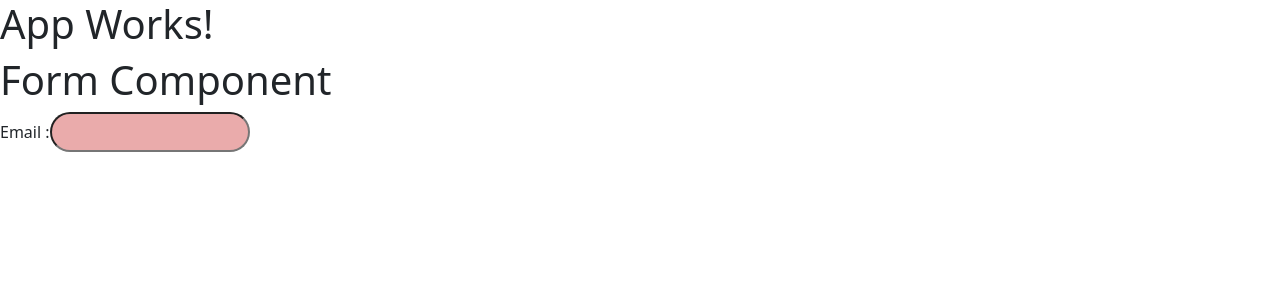
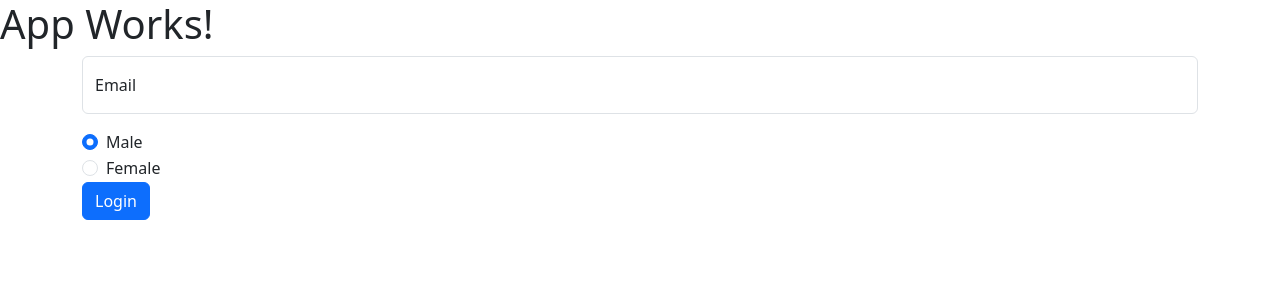
Before and after one commit to synergy2411/apr-24-frontend, a React (Create React App) app in the folder frontend/: page / in a window 1280 px wide. Shown: the top 300 px of the page. Built offline with nearby package versions, Linux system fonts and the light colour scheme.

Commit message:
controlled radio button

```diff
--- a/frontend/src/Components/Demo/ControlledComp.jsx
+++ b/frontend/src/Components/Demo/ControlledComp.jsx
@@ -1,12 +1,74 @@
-import Input from "../UI/Input";
+import { useState } from "react";
 
 function ControlledComp() {
+  const [enteredEmail, setEnteredEmail] = useState("");
+  const [selectedGender, setSelectedGender] = useState("male");
+
+  const emailChangeHandler = (event) => setEnteredEmail(event.target.value);
+
+  const loginHandler = () => {
+    console.log("Email : ", enteredEmail);
+  };
+
   return (
-    <>
-      <h1>Form Component</h1>
-      <label htmlFor="email">Email : </label>
-      <Input id="email" />
-    </>
+    <div className="container">
+      <form>
+        {/* Controlled Component */}
+        <div className="form-floating mb-3">
+          <input
+            type="email"
+            className="form-control"
+            name="email"
+            id="email"
+            placeholder=""
+            value={enteredEmail}
+            onChange={emailChangeHandler}
+          />
+          <label htmlFor="email">Email</label>
+        </div>
+
+        {/* Controlled Component - Radio Button */}
+        <div className="form-check">
+          <input
+            className="form-check-input"
+            type="radio"
+            name="gender"
+            id="male"
+            checked={selectedGender === "male"}
+            value="male"
+            onChange={() => setSelectedGender("male")}
+          />
+          <label className="form-check-label" htmlFor="gender">
+            Male
+          </label>
+        </div>
+        <div className="form-check">
+          <input
+            className="form-check-input"
+            type="radio"
+            name="gender"
+            id="female"
+            checked={selectedGender === "female"}
+            value="female"
+            onChange={() => setSelectedGender("female")}
+          />
+          <label className="form-check-label" htmlFor="female">
+            Female
+          </label>
+        </div>
+
+        {/* Unconntrolled Component */}
+
+        {/* button */}
+        <button
+          className="btn btn-primary"
+          type="button"
+          onClick={loginHandler}
+        >
+          Login
+        </button>
+      </form>
+    </div>
   );
 }
 
--- a/frontend/src/Components/UI/Input.jsx
+++ b/frontend/src/Components/UI/Input.jsx
@@ -1,16 +1,29 @@
 import classes from "./Input.module.css";
+import { useState } from "react";
 
+// Controlled Component
 function Input(props) {
-  const inputStyle = {
-    backgroundColor: "lightgrey",
-    borderRadius: "5px",
-    padding: "12px",
-    color: "#222",
-  };
+  const [inputValue, setInputValue] = useState("");
+
+  const inputChangeHandler = (event) => setInputValue(event.target.value);
+
+  //   const inputStyle = {
+  //     backgroundColor: "lightgrey",
+  //     borderRadius: "5px",
+  //     padding: "12px",
+  //     color: "#222",
+  //   };
 
   //   return <input style={inputStyle} />;
 
-  return <input className={classes["input-style"]} {...props} />;
+  return (
+    <input
+      className={classes["input-style"]}
+      {...props}
+      value={inputValue}
+      onChange={inputChangeHandler}
+    />
+  );
 }
 
 export default Input;
```
